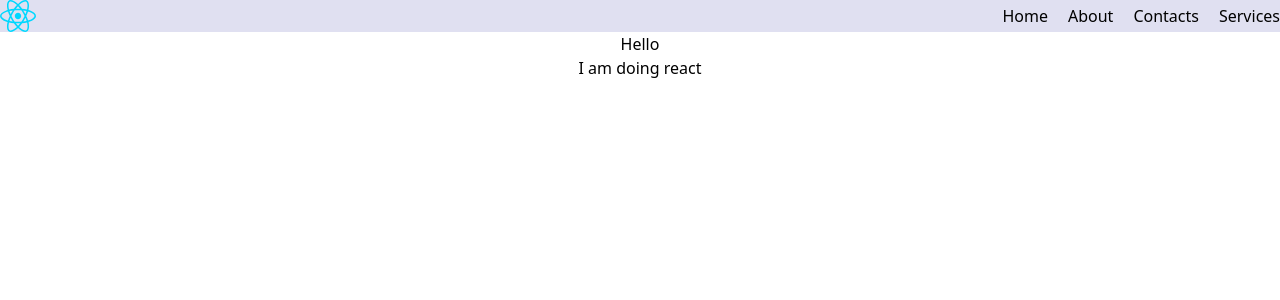
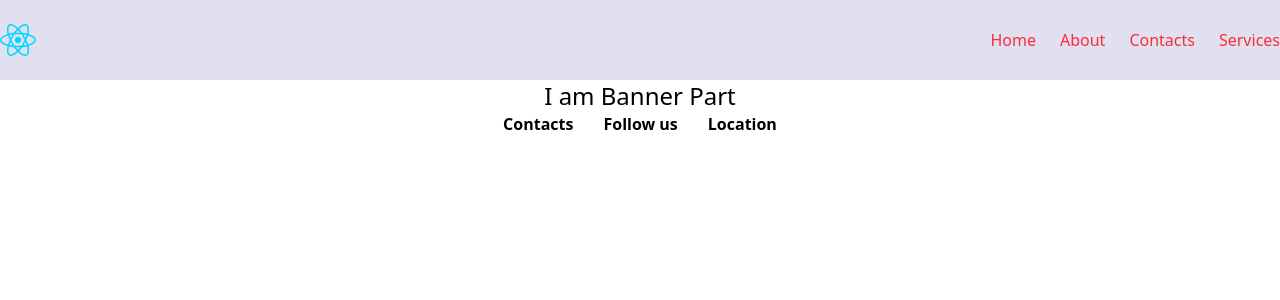
Before and after one commit to masudrana2803/react, a React (Vite) app: page /Contacts in a window 1280 px wide. Shown: the top 300 px of the page. Built offline with nearby package versions, Linux system fonts and the light colour scheme.

Commit message:
LandingPage

```diff
--- a/src/App.css
+++ b/src/App.css
@@ -10,24 +10,10 @@ background-color:rgb(224, 224, 241) ;
     align-items: center;
     justify-content: space-between;
 }
-
+/*
 li{
     list-style: none;
 }
 a{
     text-decoration: none;
-}
-
-ul{
-    display: flex;
-    gap: 20px;
-}
-
-nav{
-    flex: 1;
-}
-
-
-.bodyText{
-    text-align: center;
-}
+} */
--- a/src/App.jsx
+++ b/src/App.jsx
@@ -4,20 +4,31 @@ import './App.css'
 
 
 import './App.css'
-// import './components/Aboutme'
 import './components/Banner'
+import './pages/Home'
+import './pages/About'
+import './pages/Contacts'
+import './pages/Services'
 import './components/Footer'
 import Navbar from './components/Navbar'
-import './components/Aboutme'
+import Banner from './components/Banner'
+import Footer from './components/Footer'
+
+
 
 
 
 const App = () => {
   return (
-    <div className="bodyText">
-      <h1>Hello</h1>
-      <h2>I am doing react</h2>
-    </div>
+    <>
+    <Navbar/>
+    <Banner/>
+    <Footer/>
+    </>
+    // <div className="bodyText">
+    //   <h1>Hello</h1>
+    //   <h2>I am doing react</h2>
+    // </div>
   )
 }
 
--- a/src/components/Banner.jsx
+++ b/src/components/Banner.jsx
@@ -0,0 +1,12 @@
+import React from 'react'
+
+const Banner = () => {
+  return (
+    <div className='Bannerpart' class='text-center text-2xl align-center'>
+      <h1>I am Banner Part</h1>
+    </div>
+  )
+}
+
+
+export default Banner
--- a/src/components/Footer.jsx
+++ b/src/components/Footer.jsx
@@ -0,0 +1,17 @@
+import React from 'react'
+
+const Footer = () => {
+  return (
+    <div>
+      <div className="footer-row">
+        <ul>
+            <li>Contacts</li>
+            <li>Follow us</li>
+            <li>Location</li>
+        </ul>
+      </div>
+    </div>
+  )
+}
+
+export default Footer
--- a/src/components/Navbar.jsx
+++ b/src/components/Navbar.jsx
@@ -8,11 +8,11 @@ const Navbar = () => {
             <div className="logo-col">
                 <h2><img src="src/assets/react.svg" alt="Logo" /></h2>
                 <div className="navitems">
-                    <ul>
-                        <li><a href="#">Home</a></li>
-                        <li><a href="#">About</a></li>
-                        <li><a href="#">Contacts</a></li>
-                        <li><a href="#">Services</a></li>
+                    <ul className='flex gap-6 text-red-500' >
+                        <li className='hover:text-black duration-100'><a href="#">Home</a></li>
+                        <li className='hover:text-black duration-100'><a href="#">About</a></li>
+                        <li className='hover:text-black duration-100'><a href="#">Contacts</a></li>
+                        <li className='hover:text-black duration-100'><a href="#">Services</a></li>
                     </ul>
                 </div>
             </div>
--- a/src/index.css
+++ b/src/index.css
@@ -1 +1,51 @@
 @import "tailwindcss";
+
+
+
+/* ul{
+    display: flex;
+    gap: 20px;
+} */
+
+.navbarrow{
+    flex: 1;
+    height: 80px;
+    align-content: center;
+}
+
+
+.bodyText{
+    height: 120px;
+    background-color: blue;
+    align-content: center;
+    text-align: center;
+    color: aqua;
+    font-weight: 700;
+    border-radius: 25px;
+}
+.Bannerpart{
+    height: 200px;
+    background-color: aqua;
+    border-radius: 25px;
+    text-align: center;
+    align-content: center;
+}
+
+.Homepage{
+    width: 100%;
+    height: 200px;
+    color: blueviolet;
+    border: 2px solid red;
+    border-radius: 25px;
+    -webkit-border-radius: 25px;
+    -moz-border-radius: 25px;
+    -ms-border-radius: 25px;
+    -o-border-radius: 25px;
+}
+
+.footer-row ul{
+    display: flex;
+    justify-content: center;
+    gap: 30px;
+    font-weight: 700;
+}
--- a/src/main.jsx
+++ b/src/main.jsx
@@ -1,15 +1,28 @@
 import { StrictMode } from 'react'
 import { createRoot } from 'react-dom/client'
+import './App.css'
 import './index.css'
 import App from './App.jsx'
 import Navbar from './components/Navbar.jsx'
-import './App.css'
+import Banner from './components/Banner.jsx'
+import Home from './pages/Home.jsx'
+import Footer from './components/Footer.jsx'
+import Aboutme from './pages/About.jsx'
+import Contacts from './pages/Contacts.jsx'
+import Services from './pages/Services.jsx'
+
 
 
 createRoot(document.getElementById('root')).render(
   <StrictMode>
-    <Navbar />
+
     <App />
-
+    {/* <Navbar />
+    <Banner/>
+    <Home/>
+    <Aboutme/>
+    <Contacts/>
+    <Services/>
+    <Footer/> */}
   </StrictMode>,
 )
--- /dev/null
+++ b/src/pages/About.jsx
@@ -0,0 +1,14 @@
+import React from 'react'
+
+const aboutme = () => {
+  return (
+    <div>
+        <h2 class='text-blue-500'>Who are we</h2>
+      <p class='text-green-400'>
+        Lorem ipsum dolor sit amet consectetur adipisicing elit. Veniam similique eveniet iure itaque laudantium consectetur esse praesentium perspiciatis architecto, mollitia maiores nam ipsam reiciendis modi natus sint porro aliquam autem voluptatum expedita corporis est. Fuga inventore rem eveniet. Officia tempora aperiam iusto labore inventore dicta quas accusamus facere, possimus soluta.
+      </p>
+    </div>
+  )
+}
+
+export default aboutme
--- /dev/null
+++ b/src/pages/Contacts.jsx
@@ -0,0 +1,14 @@
+import React from 'react'
+
+const Contacts = () => {
+  return (
+    <div>
+      <h2>Contacts</h2>
+      <p>Name:</p>
+      <p>Phone:</p>
+      <p>Address:</p>
+    </div>
+  )
+}
+
+export default Contacts
--- /dev/null
+++ b/src/pages/Home.jsx
@@ -0,0 +1,16 @@
+import React from 'react'
+import Navbar from '../components/Navbar'
+import Footer from '../components/Footer'
+
+const Home = () => {
+  return (
+    <div className='Homepage'>
+      <Navbar/>
+      <h2 class='text-center text-red-500'>Home</h2>
+      <p>Lorem ipsum dolor sit amet consectetur adipisicing elit. Soluta dicta natus corrupti minus itaque veniam impedit maiores exercitationem quam corporis illum asperiores, tempore, voluptates nulla repudiandae, provident odio quasi veritatis eius ratione error. Impedit, repudiandae soluta? Aperiam ducimus fugit magnam deleniti odio velit totam pariatur voluptates quo dolore quisquam repellat nobis eos dignissimos suscipit officiis, atque veniam exercitationem dolorum nihil dolores doloribus repellendus. Vitae architecto voluptatem eius. Unde recusandae, nemo cupiditate adipisci architecto ratione exercitationem dolore repudiandae perferendis possimus illum asperiores debitis in ea quidem earum expedita provident nesciunt perspiciatis suscipit sunt iusto repellendus ducimus. Laudantium eum sint minima sunt?</p>
+    <Footer/>
+    </div>
+  )
+}
+
+export default Home
--- /dev/null
+++ b/src/pages/Services.jsx
@@ -0,0 +1,15 @@
+import React from 'react'
+
+const Services = () => {
+  return (
+    <div>
+      <h2>Services</h2>
+      <p>Our services are:</p>
+      <p>1. Lorem, ipsum.</p>
+      <p>2. Lorem, ipsum dolor.</p>
+      <p>3. Lorem ipsum dolor sit.</p>
+    </div>
+  )
+}
+
+export default Services
```
Also changed, not shown: src/components/Aboutme.jsx (deleted).
